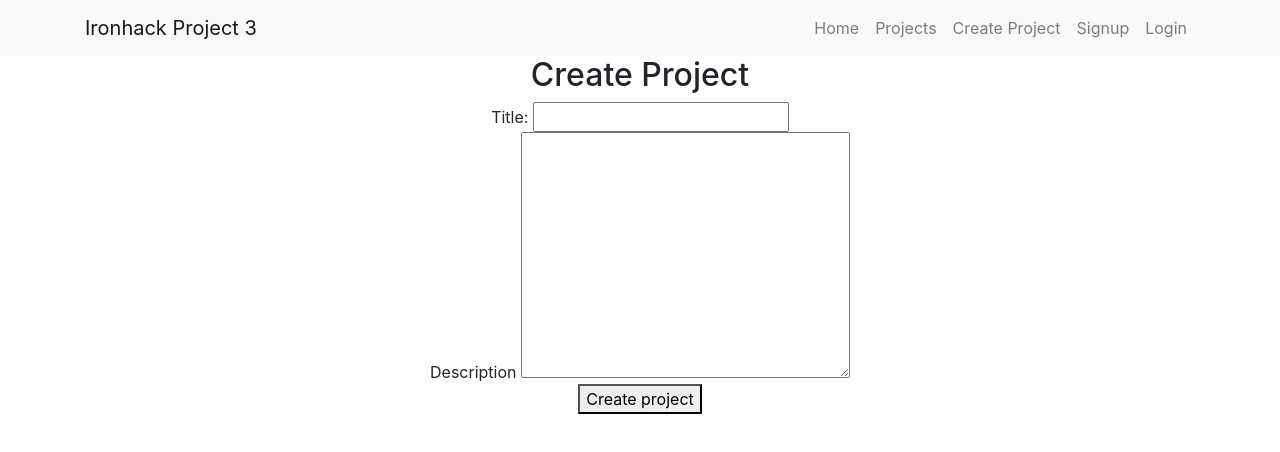
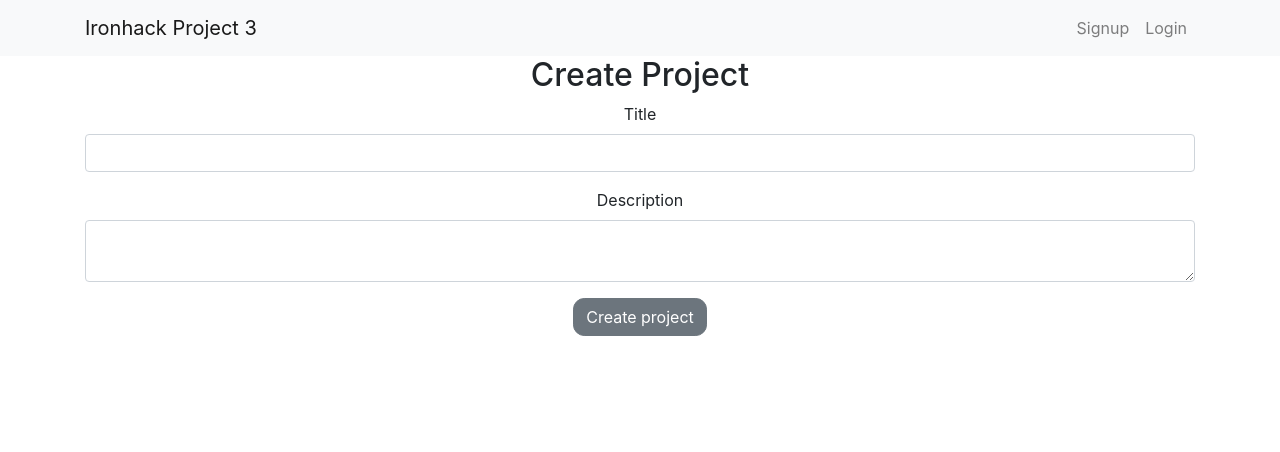
Before and after one commit to aym009/schwarmIntelligenz, a React (Create React App) app in the folder client/: page /create-project in a window 1280 px wide. Shown: the top 452 px of the page. Built offline with nearby package versions, Linux system fonts and the light colour scheme.

Commit message:
add styles to forms

```diff
--- a/client/src/api.js
+++ b/client/src/api.js
@@ -99,7 +99,7 @@ export default {
       .catch(errHandler);
   },
 
-  deleteComments(commentId) {
+  deleteComment(commentId) {
     return service
       .delete('/comments/'+commentId)
       .then(res => res.data)
--- a/client/src/components/App.js
+++ b/client/src/components/App.js
@@ -45,22 +45,22 @@ class App extends Component {
             <Collapse isOpen={this.state.isOpen} navbar>
               <Nav className="ml-auto" navbar>
                 <NavItem>
-                  <NavLink href="/">Home</NavLink>
+                  { api.isLoggedIn() && <NavLink href="/">Home</NavLink> }
                 </NavItem>
                 <NavItem>
-                  <NavLink href="/projects">Projects</NavLink>
+                  { api.isLoggedIn() && <NavLink href="/projects">Projects</NavLink> }
                 </NavItem>
                 <NavItem>
-                  <NavLink href="/create-project">Create Project</NavLink>
+                  { api.isLoggedIn() && <NavLink href="/create-project">Create Project</NavLink> }
                 </NavItem>
                 <NavItem>
-                  {!api.isLoggedIn() && <NavLink href="/signup">Signup</NavLink> }
+                  { !api.isLoggedIn() && <NavLink href="/signup">Signup</NavLink> }
                 </NavItem>
                 <NavItem>
-                  {!api.isLoggedIn() && <NavLink href="/login">Login</NavLink> }
+                  { !api.isLoggedIn() && <NavLink href="/login">Login</NavLink> }
                 </NavItem>
                 <NavItem>
-                  {api.isLoggedIn() && <NavLink href="/" onClick={(e) => this.handleLogoutClick(e)}>Logout</NavLink> }
+                  { api.isLoggedIn() && <NavLink href="/" onClick={(e) => this.handleLogoutClick(e)}>Logout</NavLink> }
                 </NavItem>
               </Nav>
             </Collapse>
--- /dev/null
+++ b/client/src/components/Comment.js
@@ -0,0 +1,14 @@
+import React, { Component } from 'react';
+
+class Comment extends Component {
+  render() {
+    return (
+      <div>
+        {this.props.comment.text}
+        <button onClick={this.props.onDelete}>Delete</button>
+      </div>
+    );
+  }
+}
+
+export default Comment;
--- a/client/src/components/CreateProject.js
+++ b/client/src/components/CreateProject.js
@@ -1,7 +1,6 @@
 import React, { Component } from 'react';
-// import { Route, Switch, NavLink, Link } from 'react-router-dom';
+import { Container, Button, Form, FormGroup, Label, Input } from 'reactstrap';
 import api from '../api';
-// import './AddCountry.css';
 
 
 class CreateProject extends Component {
@@ -16,7 +15,6 @@ class CreateProject extends Component {
   handleInputChange(stateFieldName, event) {
     let newState = {}
     newState[stateFieldName] = event.target.value
-
     this.setState(newState)
   }
 
@@ -46,13 +44,27 @@ class CreateProject extends Component {
   }
   render() {
     return (
-      <div className="CreateProject">
+      <Container className="CreateProject">
         <h2>Create Project</h2>
-        <form>
-          Title: <input type="text" value={this.state.title} onChange={(e) => {this.handleInputChange("title", e)}} /> <br/>
-          Description <textarea value={this.state.description} cols="30" rows="10" onChange={(e) => {this.handleInputChange("description", e)}} ></textarea> <br/>
-          <button onClick={(e) => this.handleClick(e)}>Create project</button>
-        </form>
+        <Form>
+          <FormGroup>
+            <Label for="title">Title</Label>
+            <Input
+              type="text"
+              value={this.state.title}
+              onChange={(e) => {this.handleInputChange("title", e)}}
+            />
+          </FormGroup>
+          <FormGroup>
+            <Label for="description">Description</Label>
+            <Input
+              type="textarea"
+              value={this.state.description}
+              onChange={(e) => {this.handleInputChange("description", e)}}
+            />
+          </FormGroup>
+          <Button onClick={(e) => this.handleClick(e)}>Create project</Button>
+        </Form>
         <div style={{
           margin: 10,
           backgroundColor: "red",
@@ -60,7 +72,7 @@ class CreateProject extends Component {
         }}>
           {this.state.message}
         </div>
-      </div>
+      </Container>
     );
   }
 }
--- a/client/src/components/EditProject.js
+++ b/client/src/components/EditProject.js
@@ -1,5 +1,5 @@
 import React, { Component } from 'react';
-import { Button, Modal, ModalHeader, ModalBody, ModalFooter, Form, FormGroup, Input } from 'reactstrap';
+import { Button, Modal, ModalHeader, ModalBody, ModalFooter, Form, FormGroup, Label, Input } from 'reactstrap';
 
 class InputText extends Component {
   constructor(props) {
@@ -25,6 +25,7 @@ class InputText extends Component {
           <Form onSubmit={this.props.onEdit}>
             <ModalBody>
               <FormGroup>
+                <Label for="title">Title</Label>
                 <Input
                   onChange={this.props.onChange}
                   value={this.props.project.title}
@@ -34,6 +35,7 @@ class InputText extends Component {
                 />
               </FormGroup>
               <FormGroup>
+                <Label for="description">Description</Label>
                 <Input
                   onChange={this.props.onChange}
                   value={this.props.project.description}
--- a/client/src/components/Idea.js
+++ b/client/src/components/Idea.js
@@ -1,6 +1,7 @@
 import React, { Component } from 'react';
+import Comment from './Comment';
 import InputText from './InputText';
-import { Button } from 'reactstrap';
+import { Button, Col } from 'reactstrap';
 import api from '../api';
 
 class Idea extends Component {
@@ -22,11 +23,8 @@ class Idea extends Component {
   handleAdd(e){
     console.log("come on handleadd")
     e.preventDefault();
-
-       let comments = this.state.comments.slice()
-      console.log("comments",comments)
-
-
+    let comments = this.state.comments.slice()
+    // console.log("comments",comments)
     this.setState({
       comments: [
         ...this.state.comments,
@@ -37,8 +35,7 @@ class Idea extends Component {
       ],
       newText: ''
     })
-    console.log("this.state.comments",this.state.comments)
-
+    // console.log("this.state.comments",this.state.comments)
     api.postComment({
       text: this.state.newText,
       _idea: this.props.idea._id
@@ -54,15 +51,27 @@ class Idea extends Component {
     })
   }
 
+  handleDelete(id) {
+    api.deleteComment(id)
+    .then(data => console.log(data))
+    this.setState({
+      comments: this.state.comments.filter(comment => comment._id !== id)
+    })
+  }
+
   render() {
 
     return (
-      <div className="card col-4 p-3">
+      <Col xs={12} md={6} lg={4} className="p-3 card">
         {this.props.idea.text}
         <Button onClick={this.props.onDelete}>Delete</Button>
 
         {this.state.comments && this.state.comments.map((comment, i) => (
-          <div key={i}>{comment.text}</div>
+          <Comment
+              key={i}
+              comment={comment}
+              onDelete={()=>this.handleDelete(comment._id)}
+            />
         ))}
         <InputText
           onAdd={this.handleAdd.bind(this)}
@@ -70,7 +79,7 @@ class Idea extends Component {
           newText={this.state.newText}
         />
 
-      </div>
+      </Col>
     );
   }
 }
--- a/client/src/components/InputText.js
+++ b/client/src/components/InputText.js
@@ -8,8 +8,8 @@ class InputText extends Component {
       <Form onSubmit={this.props.onAdd}>
         <FormGroup>
           <Input onChange={this.props.onChange} value={this.props.newText} type="textarea" name="inputText"/>
-          <Button type="submit">Add</Button>
         </FormGroup>
+        <Button type="submit">Add</Button>
       </Form>
     )
   }
--- a/client/src/components/ProjectDetail.js
+++ b/client/src/components/ProjectDetail.js
@@ -4,6 +4,7 @@ import EditProject from './EditProject';
 import Idea from './Idea';
 import InputText from './InputText';
 import api from '../api';
+import { Container, Row } from 'reactstrap'
 // import './Sample.css';
 
 class ProjectDetail extends Component {
@@ -107,8 +108,8 @@ class ProjectDetail extends Component {
           onEdit={this.handleEdit.bind(this)}
           onChange={this.handleChange.bind(this)}
         />
-
-        <div className="row mb-4">
+        <Container>
+        <Row>
           {this.state.ideas.map((idea, i) => (
             <Idea
               key={i}
@@ -116,7 +117,8 @@ class ProjectDetail extends Component {
               onDelete={()=>this.handleDelete(idea._id)}
             />
           ))}
-        </div>
+        </Row>
+        </Container>
 
         <InputText
           onAdd={this.handleAdd.bind(this)}
--- a/client/src/styles/style.scss
+++ b/client/src/styles/style.scss
@@ -1,3 +1,4 @@
 $primary: #425cbb;
+$btn-border-radius: .7rem;
 
 @import 'bootstrap/scss/bootstrap';
```
Also changed, not shown: client/src/components/Countries.js (deleted, +0 -31 lines), client/src/styles/style.css.
